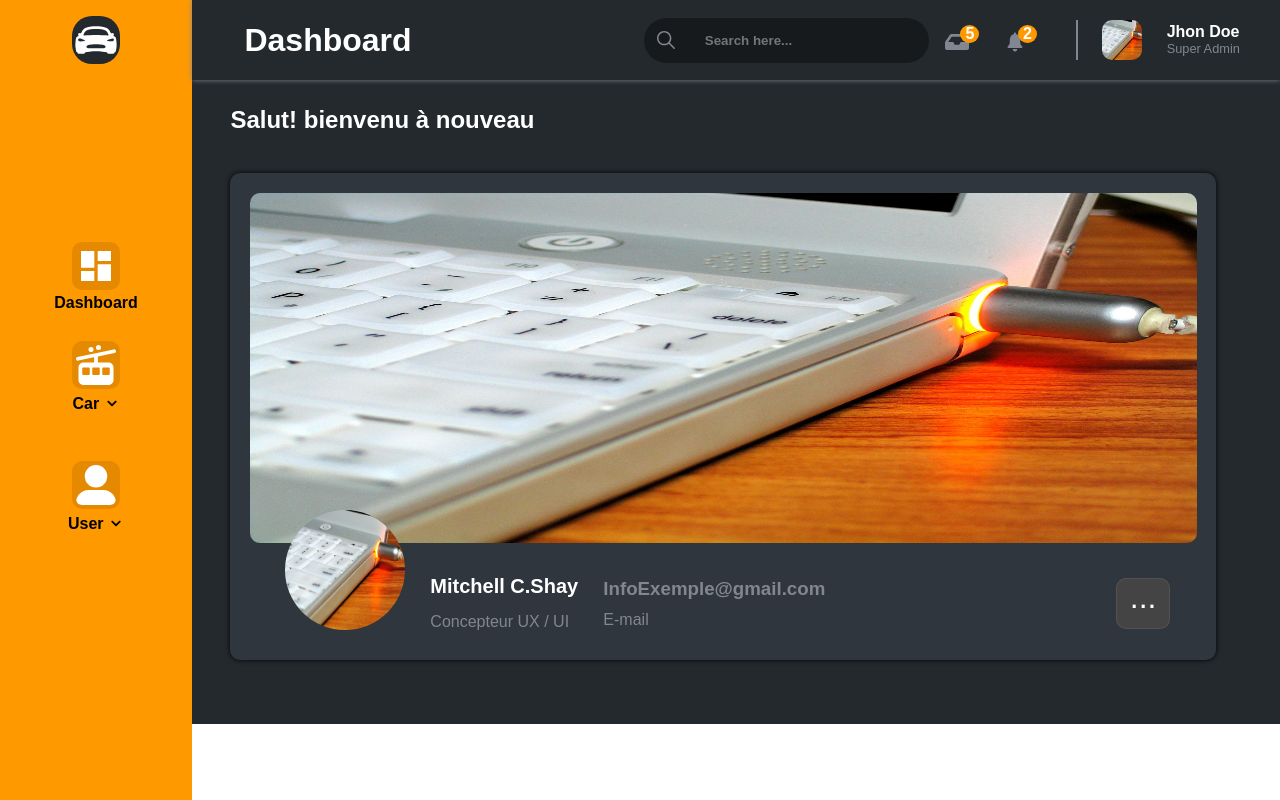
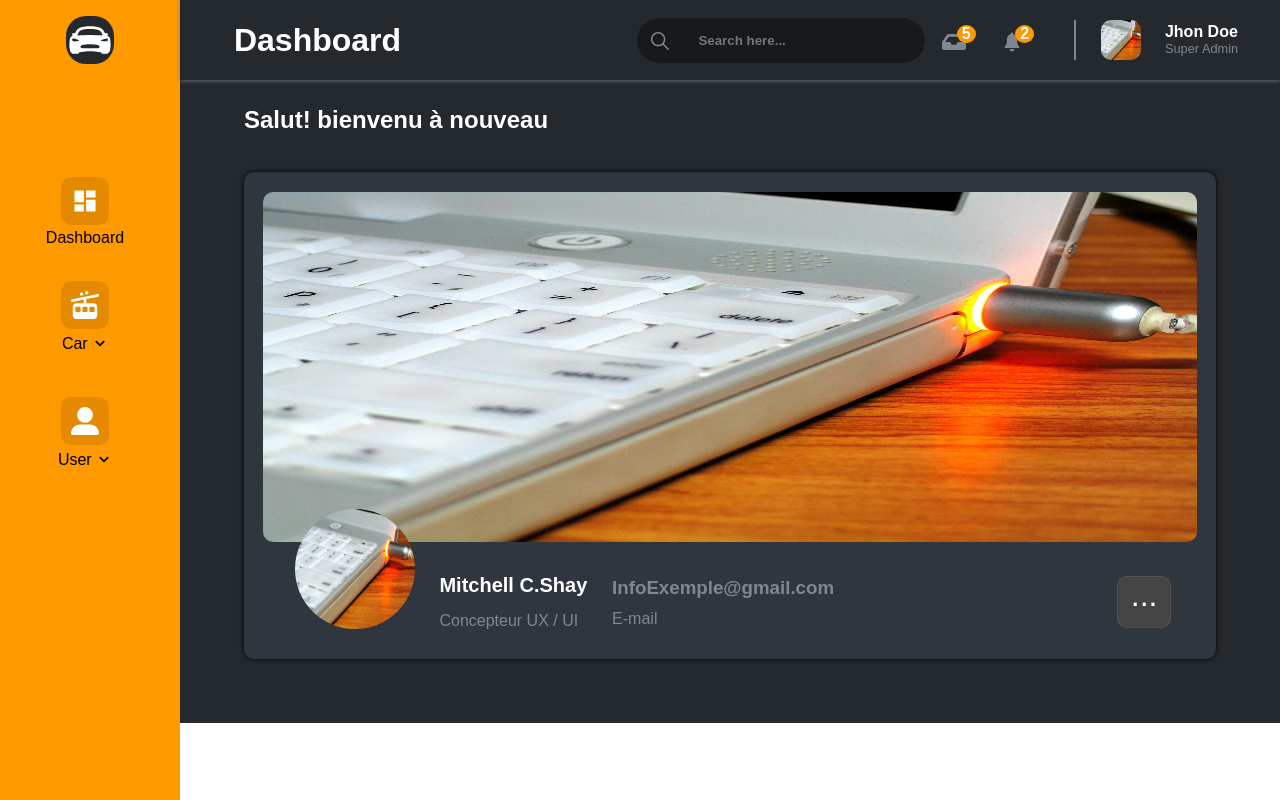
Before and after one commit to ToavinaF/FrontCar, a React (Vite) app: page / in a window 1280 px wide. Built offline with nearby package versions, Linux system fonts and the light colour scheme.

Commit message:
maj farany

```diff
--- a/src/App.scss
+++ b/src/App.scss
@@ -13,7 +13,7 @@
     }
 
     .content{
-        width: 87%;
+        width: calc(100% - 180px);
         height: 100%;
         background: #24292D;
         position: absolute;
--- a/src/Component/Header/Header.scss
+++ b/src/Component/Header/Header.scss
@@ -3,7 +3,7 @@ header{
     flex-direction: row;
     justify-content: space-between;
     align-items: center;
-    width: 85%;
+    width: calc(100% - 180px);
     height: 80px;
     background: #24292D;
     color: #828690;
--- a/src/Component/SideBar/SideBar.jsx
+++ b/src/Component/SideBar/SideBar.jsx
@@ -26,7 +26,7 @@ const SideBar = () => {
                     </div>
 
                     <div className='li-dash'>
-                        <FaCableCar className='icon-dash' />
+                        <FaCableCar className={`icon-dash ${activeDropdown === 0 ? 'active' : ''}`} onClick={() => handleDropdownClick(0)}/>
                         <p>
                             Car <FaChevronDown className={`down ${activeDropdown === 0 ? 'active' : ''}`} onClick={() => handleDropdownClick(0)} />
                         </p>
@@ -37,7 +37,7 @@ const SideBar = () => {
                     </div>
 
                     <div className='li-dash'>
-                        <FaUserLarge className='icon-dash' />
+                        <FaUserLarge className={`icon-dash ${activeDropdown === 1 ? 'active' : ''}`} onClick={() => handleDropdownClick(1)} />
                         <p>
                             User <FaChevronDown className={`down ${activeDropdown === 1 ? 'active' : ''}`} onClick={() => handleDropdownClick(1)} />
                         </p>
--- a/src/Component/SideBar/SideBar.scss
+++ b/src/Component/SideBar/SideBar.scss
@@ -1,5 +1,5 @@
 .SideBar {
-    width: 15%;
+    width: 180px;
     height: 100vh;
     background: #ff9900;
     display: flex;
@@ -29,16 +29,26 @@
     }
 
     .navlink {
-        width: 100%;
+        width: 180px;
         height: auto;
+        margin: 5% 0 0 0;
         text-align: center;
-        margin: 5% 0 0 0;
 
         ul {
+            top: 20%;
+            width: 170px;
+            text-align: center;
+            position: fixed;
+            display: flex;
+            flex-direction: column;
+            justify-content: center;
+            align-items: center;
+
             .li-dash {
-                position: relative;
                 cursor: pointer;
-                margin: 15% 0 10% 0;
+                margin: 10% 0 10% 0;
+                top: 0;
+
                 .icon-dash {
                     font-size: 3rem;
                     color: white;
@@ -46,13 +56,19 @@
                     padding: 5% 5% 5% 5%;
                     border-radius: 10px;
                     margin: 0 0 5% 0;
-                    padding: 4px 4px 4px 4px;
-                    margin:0 2% 0 2%;
+                    padding: 10px 10px 10px 10px;
+                    margin: 0 0% 0 0%;
                     top: 0;
+                    transition: .5s;
+                    text-align: center;
+
+                    &.active{
+                        background: #000;
+                    }
                 }
 
                 p {
-                    font-weight: bold;
+                    font-weight: 500;
                     color: #000;
 
                     .down {
@@ -70,30 +86,39 @@
 
                 .dropDown {
                     text-align: center;
-                    width: 80%;
-                    height: 0;
+                    width: 190px;
+                    height: auto;
+                    max-height: 0px;
                     background: rgba(0, 0, 0, 0.1);
-                    margin: 10% 0 0 10%;
-                    border-radius: 10px;
+                    padding: 0% 10% 0% 10%;
                     overflow: hidden;
+                    transition: .5s;
+                    margin: 5% 0 0 0;
 
                     &.active {
-                        height: auto;
+                        width: 190px;
+                        top: 0;
+                        transition: .5s;
+                        max-height: 200px;
+                        padding: 5% 10% 10% 10%;
                     }
 
                     .nav_link {
                         list-style-type: none;
                         width: 100%;
                         height: 40px;
-                        // background: white;
                         padding: 10% 0 5% 0;
 
                         .nav_item {
                             text-decoration: none;
                             color: black;
-                            font-weight: bold;
-                            padding: 15% 0 5% 0;
-
+                            font-weight: normal;
+                            padding: 20% 0 5% 0;
+                            transition: .5s;
+                            &:hover {
+                                color: white;
+                                // padding: 15% 0 5% 0;
+                            }
                         }
                     }
                 }
```
